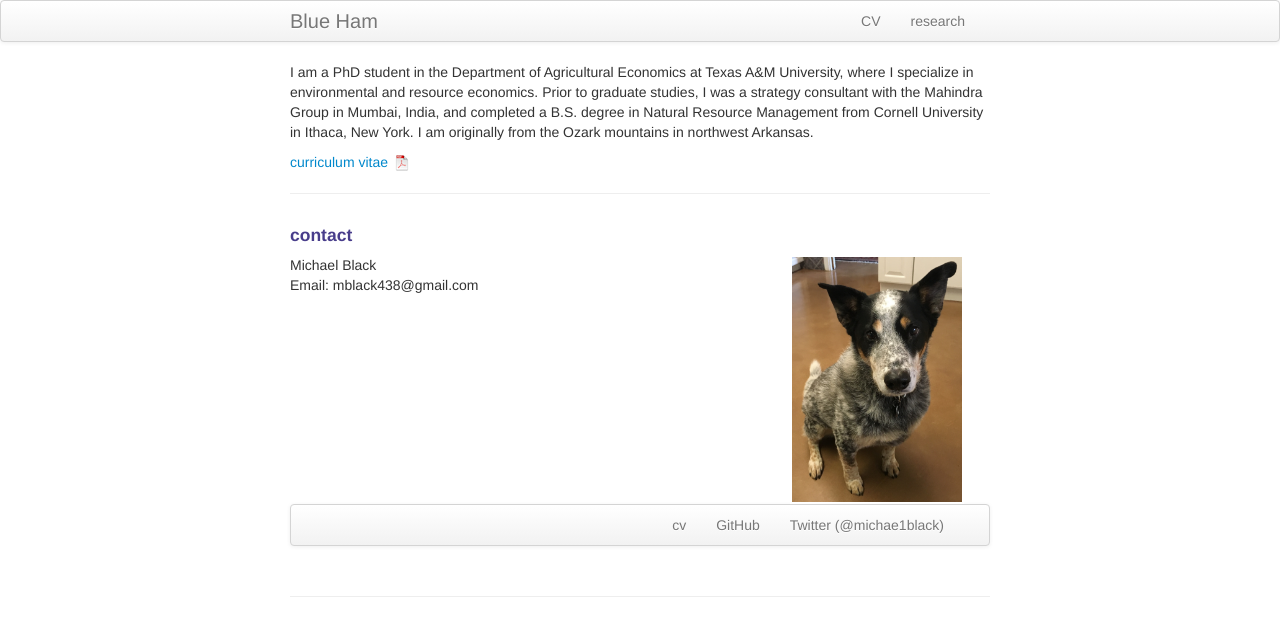
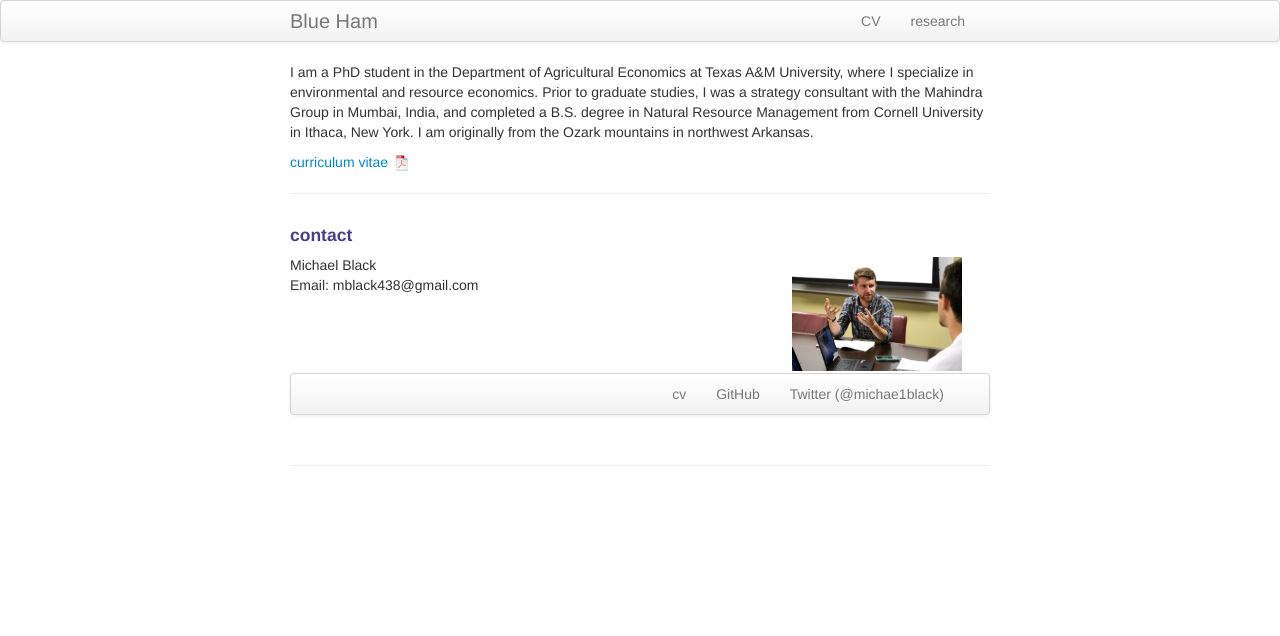
Before and after one commit to michael-black/michael-black.github.io, a Jekyll site: the page built from index.md, in a window 1280 px wide. Shown: the top 636 px of the page. Built offline with Jekyll 4.4.1, drawn with Linux system fonts in a browser that asks for light colours.

Commit message:
Added photo to assests and placed on homepage

```diff
--- a/index.md
+++ b/index.md
@@ -25,8 +25,8 @@ I am originally from the Ozark mountains in northwest Arkansas.
         </div>
 
         <div class="span2">
-        <a href="../assets/headshot.jpg">
-            <img src="../assets/headshot.jpg"
+        <a href="../assets/Black_Photo.jpg">
+            <img src="../assets/Black_Photo.jpg"
                   title="Michael Black" alt="Michael Black"/></a>
         </div>
     </div>
```
Also changed, not shown: assets/Black_Photo.jpg (added).
